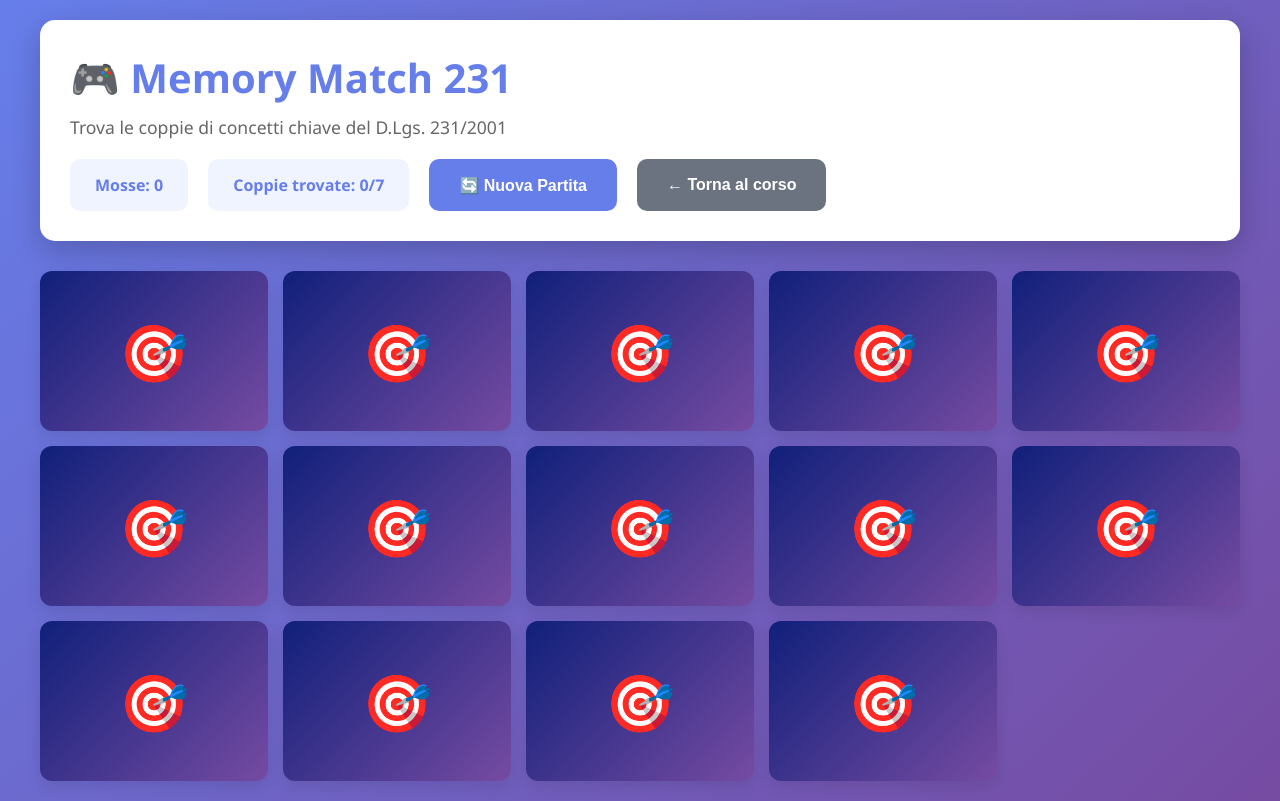
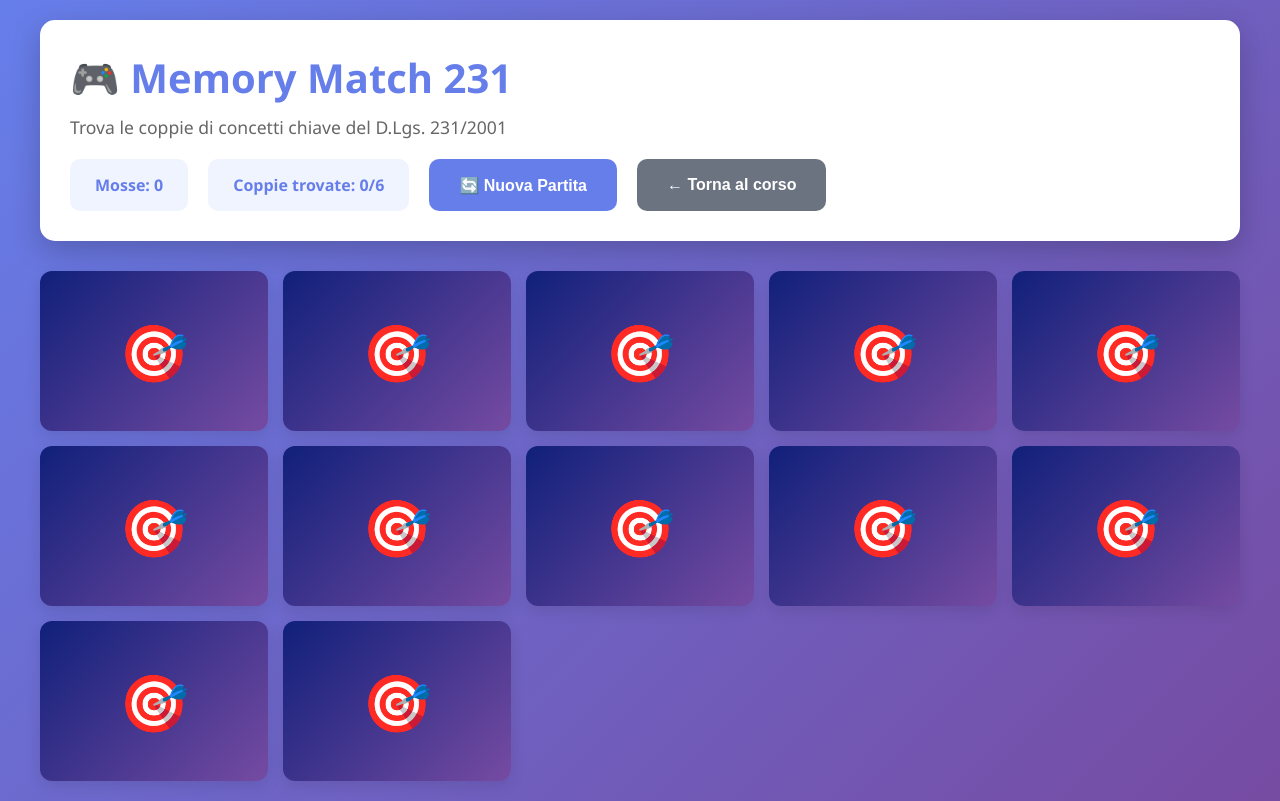
Before and after one commit to FraBellucci/Memory-card-231, a plain HTML site: page index.html in a window 1280 px wide. Drawn offline with Linux system fonts and the light colour scheme.

Commit message:
Update index.html

```diff
--- a/index.html
+++ b/index.html
@@ -244,7 +244,7 @@
 
            <div class="stats">
     <div class="stat-box">Mosse: <span id="moves">0</span></div>
-    <div class="stat-box">Coppie trovate: <span id="pairs">0</span>/7</div>
+    <div class="stat-box">Coppie trovate: <span id="pairs">0</span>/6</div>
     <button class="reset-btn" onclick="resetGame()">🔄 Nuova Partita</button>
     <button class="reset-btn" onclick="window.close()" style="background: #6b7280;">← Torna al corso</button>
 </div>
@@ -268,9 +268,8 @@
             { id: 2, emoji: '📈', text: 'Interesse', pair: 'Scopo ex ante dell\'azione' },
             { id: 3, emoji: '🎁', text: 'Vantaggio', pair: 'Beneficio effettivo ex post' },
             { id: 4, emoji: '👔', text: 'Apicale', pair: 'Funzioni di rappresentanza/direzione' },
-            { id: 5, emoji: '👷', text: 'Sottoposto', pair: 'Soggetto sotto direzione/vigilanza' },
-            { id: 6, emoji: '🚫', text: 'Sanzione interdittiva', pair: 'Divieto contrattare con PA' },
-            { id: 7, emoji: '🔒', text: 'Confisca', pair: 'Obbligatoria del profitto del reato' }
+            { id: 5, emoji: '🚫', text: 'Sanzione interdittiva', pair: 'Divieto contrattare con PA' },
+            { id: 6, emoji: '🔒', text: 'Confisca', pair: 'Obbligatoria del profitto del reato' }
         ];
 
         let cards = [];
```
